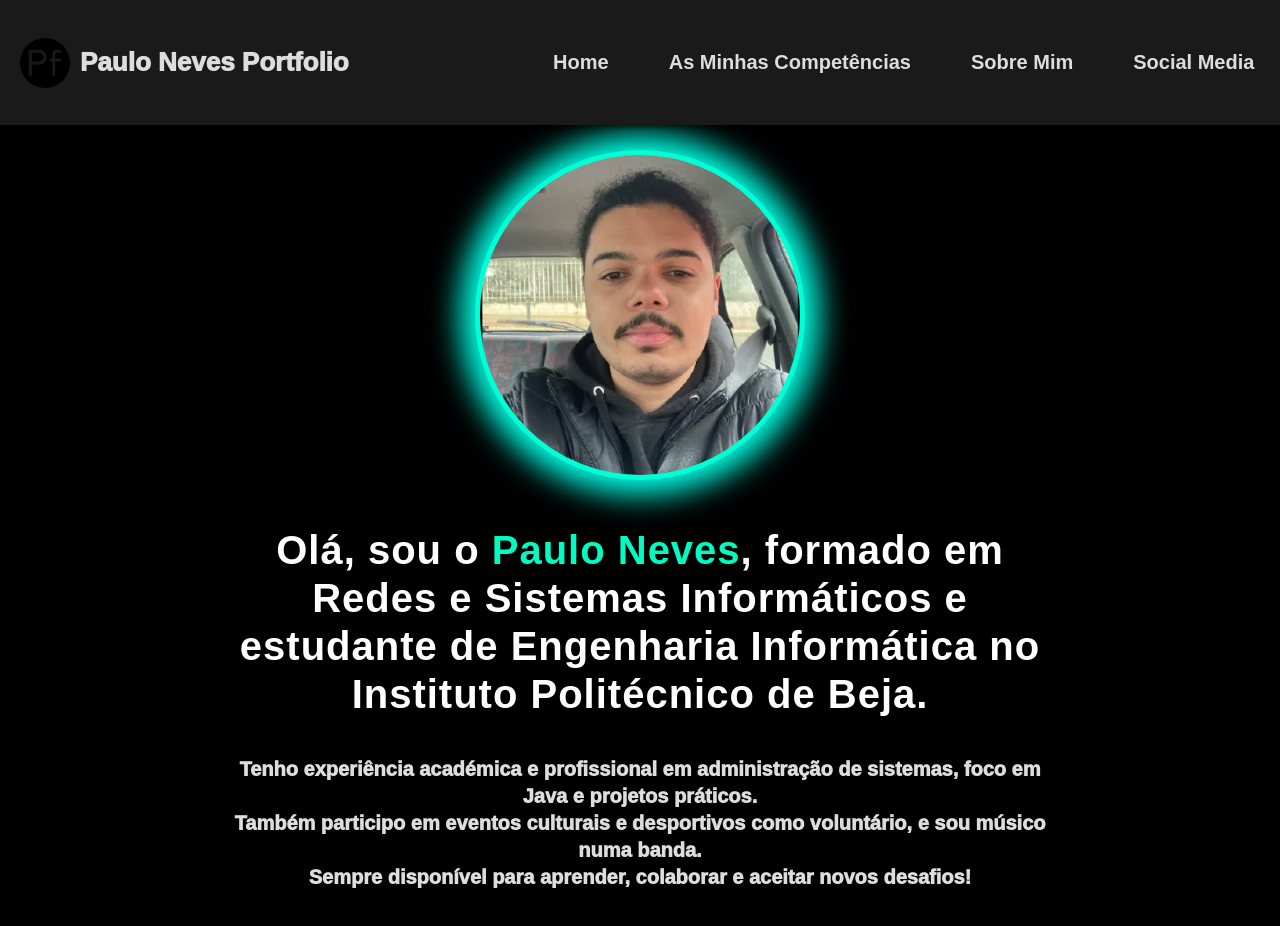
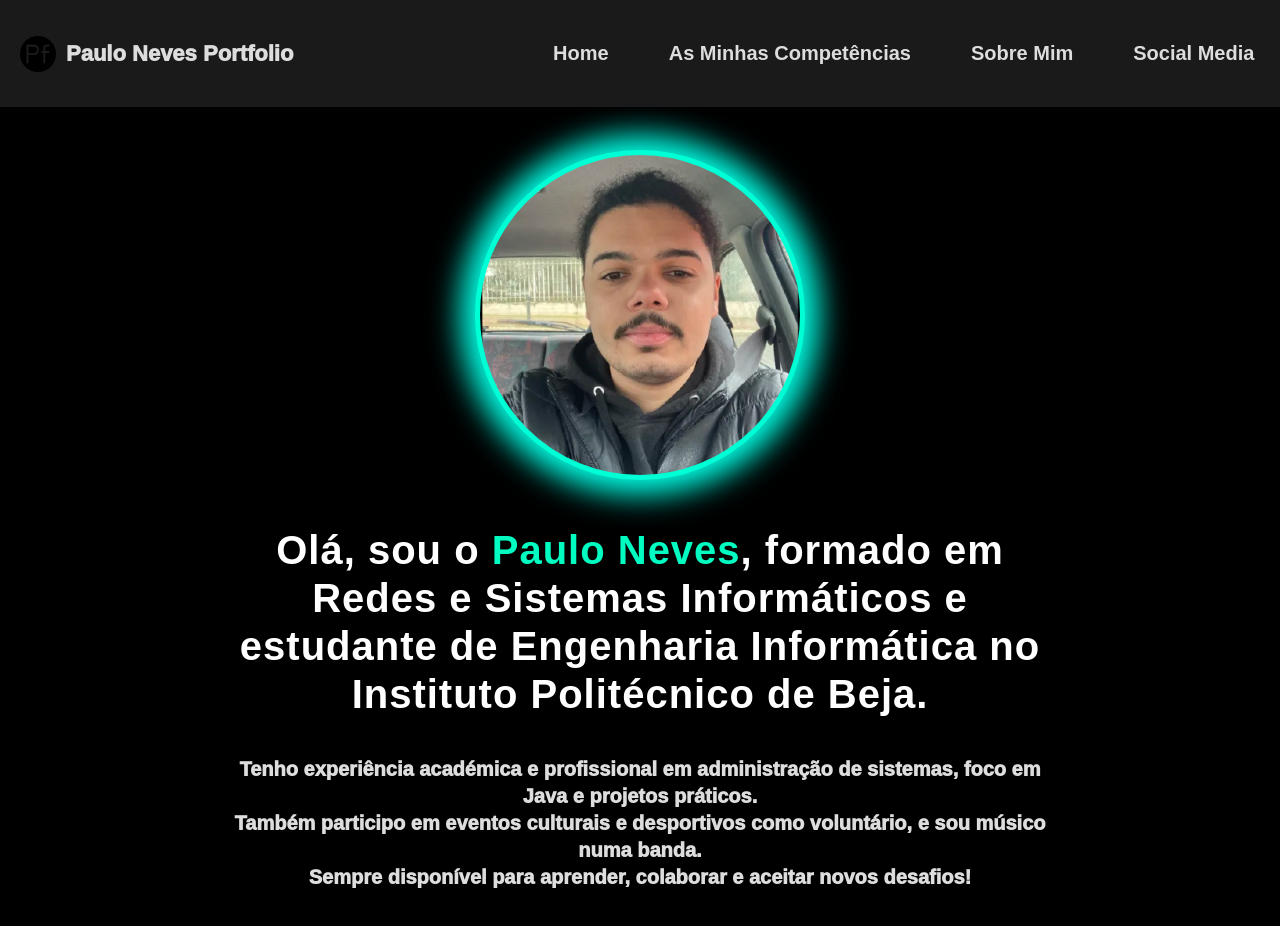
Before and after one commit to traquinices/Portfolio-main, a plain HTML site: page index.html in a window 1280 px wide. Shown: the top 926 px of the page. Drawn offline with nearby package versions, Linux system fonts and the light colour scheme; a web font is replaced by a local one.

Commit message:
Update styles.css

```diff
--- a/styles.css
+++ b/styles.css
@@ -142,7 +142,7 @@ header {
     display: flex;
     justify-content: space-between;
     align-items: center;
-    padding: 15px 20px;
+    padding: 6px 20px;
     background-color: #1a1a1a;
     position: fixed;
     width: 98%;
@@ -150,21 +150,19 @@ header {
     z-index: 1000;
     box-shadow: 0 2px 5px rgba(0, 0, 0, 0.5);
 }
+.logo img {
+    height: 36px;
+    margin-right: 10px;
+    border-radius: 50%;
+}
+.logo h1 {
+    font-size: 22px;
+    margin: 0;
+}
 
 .logo {
     display: flex;
     align-items: center;
-}
-
-.logo img {
-    height: 50px;
-    margin-right: 10px;
-    border-radius: 50%;
-}
-
-.logo h1 {
-    font-size: 26px;
-    margin: 0;
 }
 
 header nav {
```
